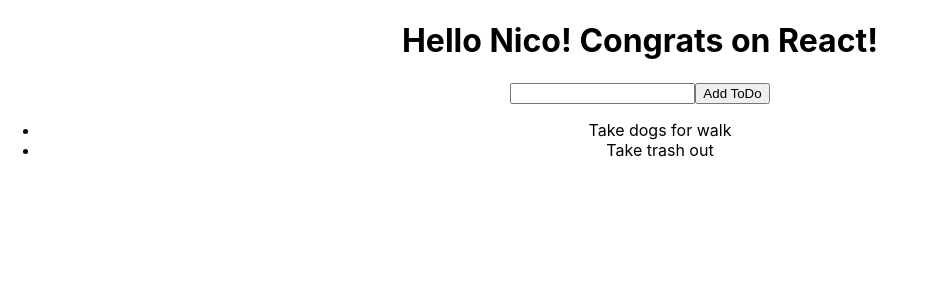
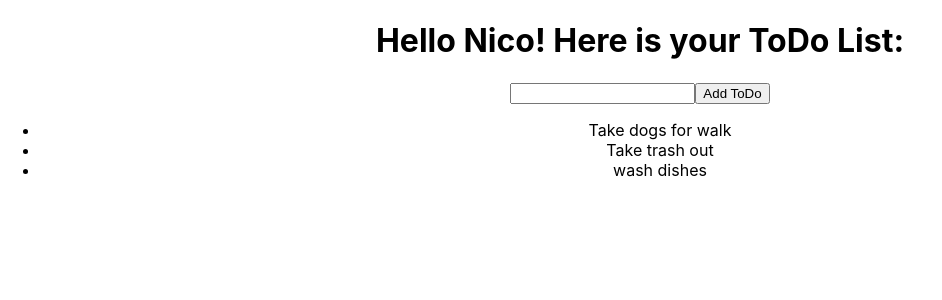
Before and after one commit to ncarlson55/react_app_todo, a React (Create React App) app: page / in a window 1280 px wide. Shown: the top 300 px of the page, without its empty margins (0-942 px from the left). Built offline with nearby package versions, Linux system fonts and the light colour scheme.

Commit message:
Firs State Made

```diff
--- a/src/App.js
+++ b/src/App.js
@@ -1,16 +1,20 @@
-import React from 'react';
+import React, { useState } from 'react';
 import './App.css';
 
 function App() {
+  // Setting up first state, our todos will start with an empty array
+  const [todos, setTodos] = useState(['Take dogs for walk', 'Take trash out', 'wash dishes']);
+
   return (
     <div className="App">
-      <h1> Hello Nico! Congrats on React!</h1>
+      <h1> Hello Nico! Here is your ToDo List:</h1>
       <input/>
       <button>Add ToDo</button>
 
       <ul>
-        <li>Take dogs for walk</li>
-        <li>Take trash out</li>
+        {todos.map(todo => (
+          <li>{todo}</li>
+        ))}
       </ul>
     </div>
   );
```
